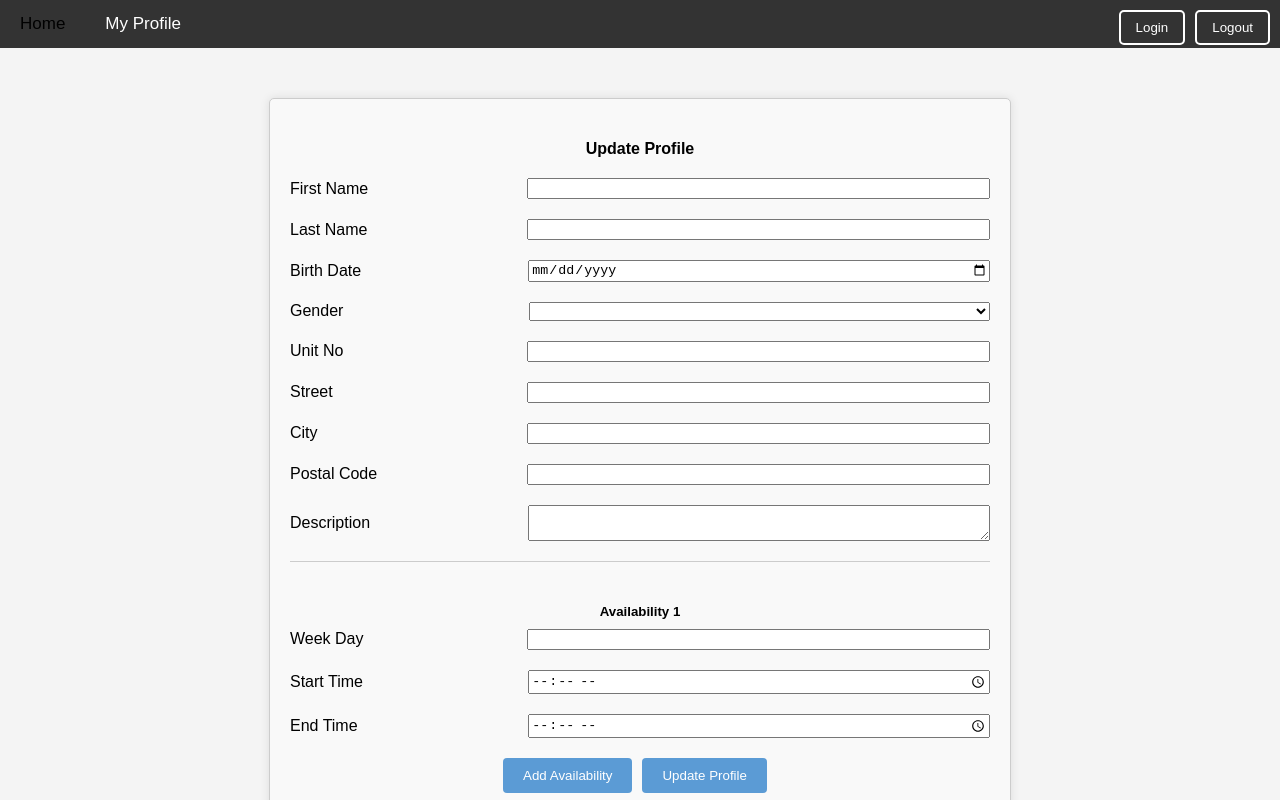
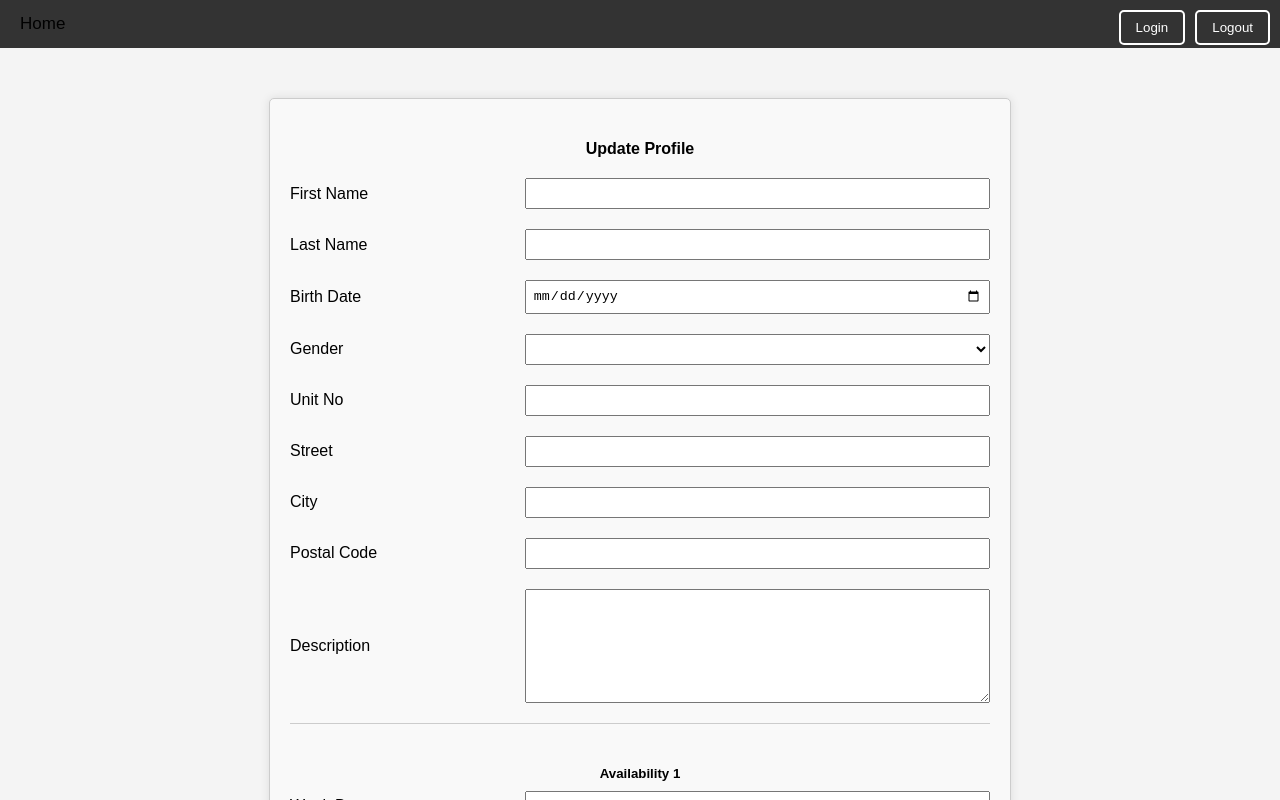
Before and after one commit to ChaliniPanditharathna/coach-connect, a Vue app: page /update-profile-instructor in a window 1280 px wide. Shown: the top 800 px of the page. Built offline with nearby package versions, Linux system fonts and the light colour scheme.

Commit message:
update profile UI change and login issue fixed

```diff
--- a/src/components/InstructorProfileUpdate.vue
+++ b/src/components/InstructorProfileUpdate.vue
@@ -104,6 +104,9 @@ export default {
       instructorAvailabilities: [{ weekDay: "", startTime: "", endTime: "" }]
     };
   },
+  create(){
+  localStorage.setItem("isLoggedIn", true);
+},
   methods: {
     addAvailability() {
       this.instructorAvailabilities.push({ weekDay: "", startTime: "", endTime: "" });
@@ -199,6 +202,11 @@ h4 {
 .form-group select,
 .form-group textarea {
   flex: 2;
+  padding: 6px;
+}
+
+.form-group textarea {
+  height: 100px; /* Adjust the height as needed */
 }
 /* Styles for availability section */
 .availability-section {
--- a/src/components/NavBar.vue
+++ b/src/components/NavBar.vue
@@ -1,9 +1,9 @@
 <template>
   <nav class="navbar">
-    <a href="#home" v-if="!isLoggedIn" class="nav-item">Home</a>
-    <router-link  v-if="isLoggedIn || isLoggedClient " to="/clienthome" class="nav-item">Home</router-link>
-    <router-link  v-if="isLoggedIn || isLoggedInstructor " to="/instructorhome" class="nav-item">Home</router-link>
-    <router-link to="/profile" class="nav-item">My Profile</router-link>
+    <a href="#home" v-if="!isLoggedIn && (!isLoggedClient || !isLoggedInstructor) " class="nav-item">Home</a>
+    <router-link  v-if="isLoggedClient &&  isLoggedIn" to="/clienthome" class="nav-item">Home</router-link>
+    <router-link  v-if="isLoggedInstructor  && isLoggedIn" to="/instructorhome" class="nav-item">Home</router-link>
+    <router-link v-if="isLoggedIn" to="/profile" class="nav-item">My Profile</router-link>
     <!--<a href="#profile" class="nav-item">My Profile</a>-->
     <router-link  v-if="isLoggedIn" to="/appointment" class="nav-item">Appointments</router-link>
 
@@ -37,6 +37,7 @@ export default {
         console.log("Ima here")
         this.isLoggedClient= true;
       }
+      console.log("upadte values", localStorage.getItem("userRole") )
   },
 
   methods: {
```
